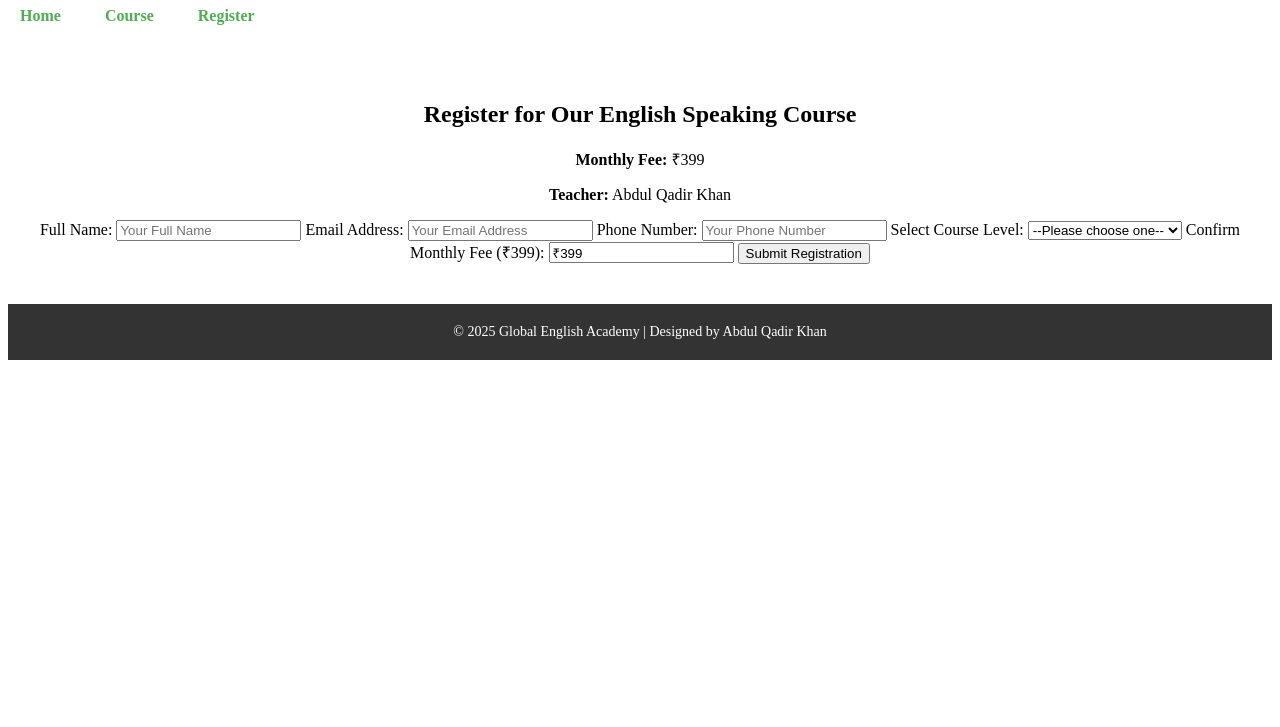
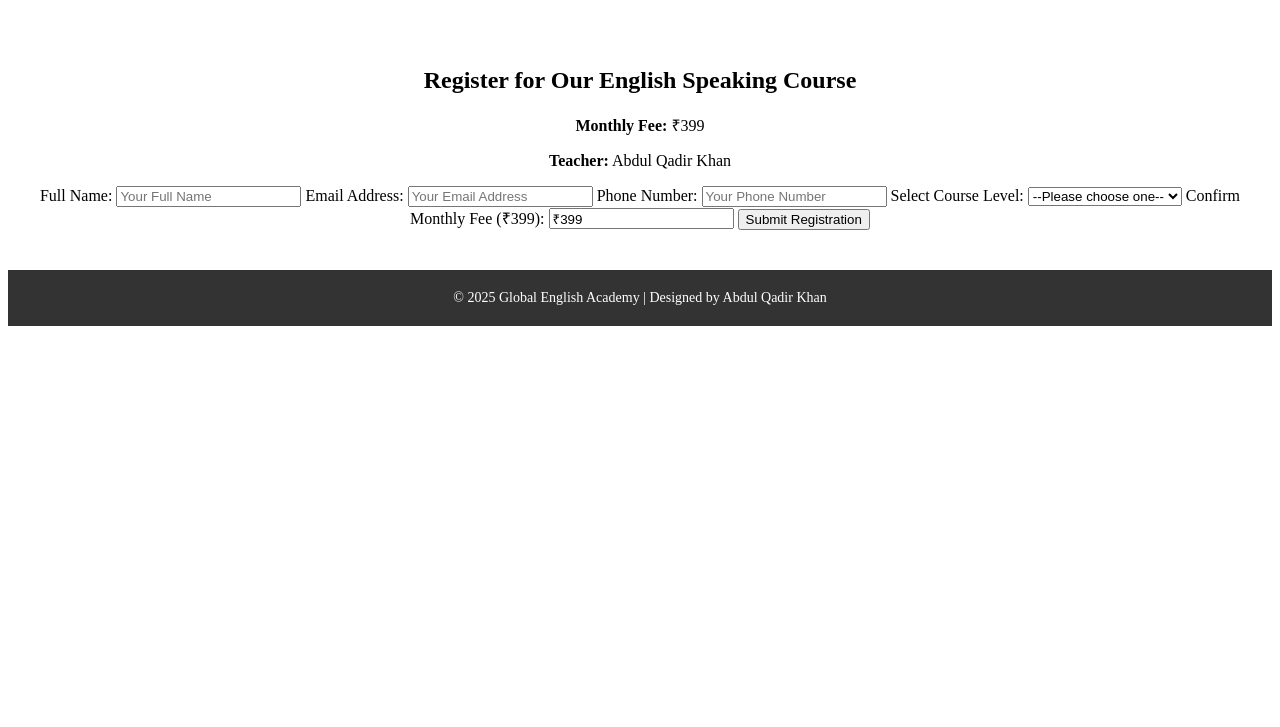
Before and after one commit to aqkhan961/aqkhan961.github.io, a plain HTML site: page register.html in a window 1280 px wide. Shown: the part 73-800 px from the top of the page. Drawn offline with Linux system fonts and the light colour scheme.

Commit message:
Update register.html

```diff
--- a/register.html
+++ b/register.html
@@ -9,13 +9,6 @@
 <body>
   <header>
     <h1>Global English Academy</h1>
-    <nav>
-      <ul>
-        <li><a href="index.html">Home</a></li>
-        <li><a href="course.html">Course</a></li>
-        <li><a href="register.html">Register</a></li>
-      </ul>
-    </nav>
   </header>
 
   <main>
```
